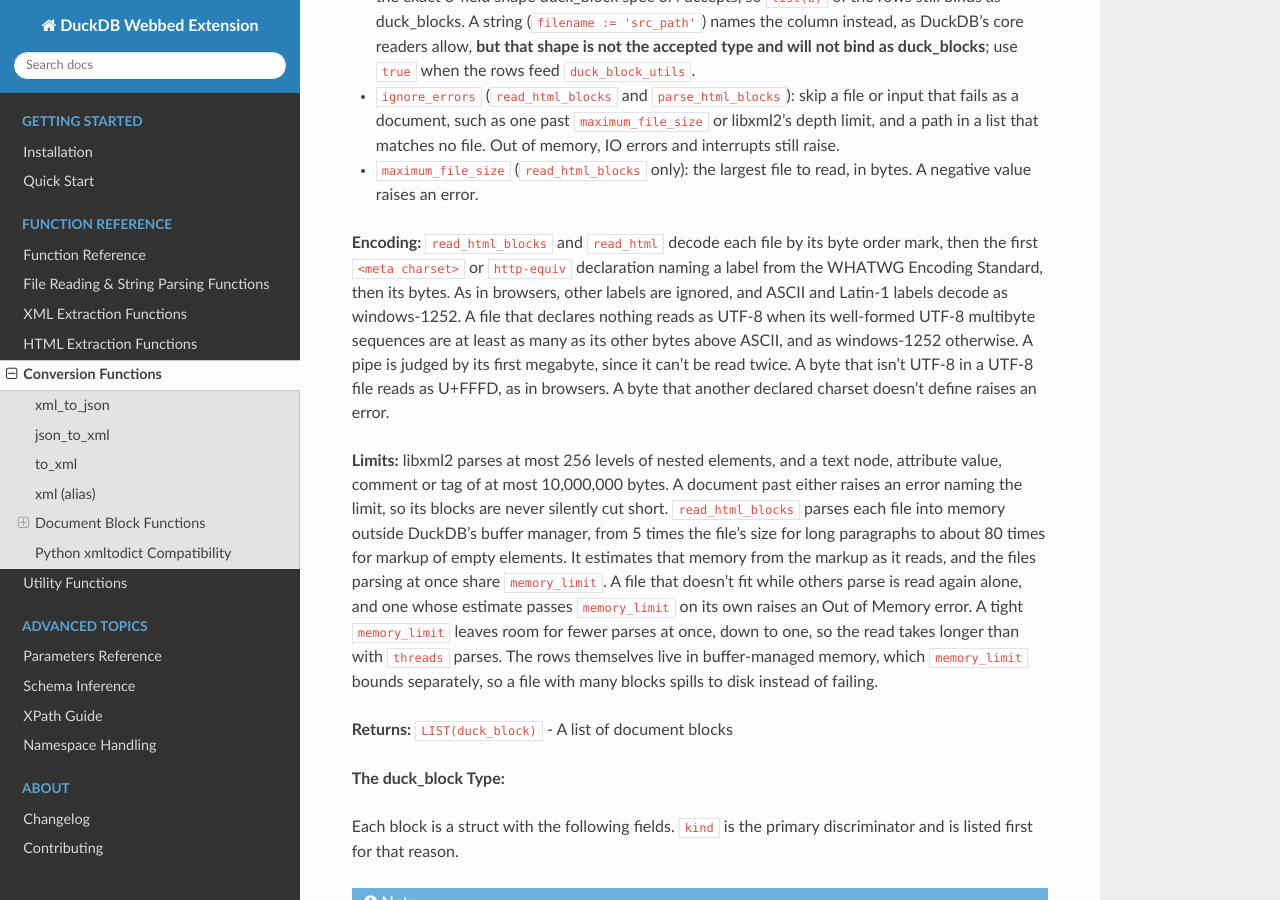
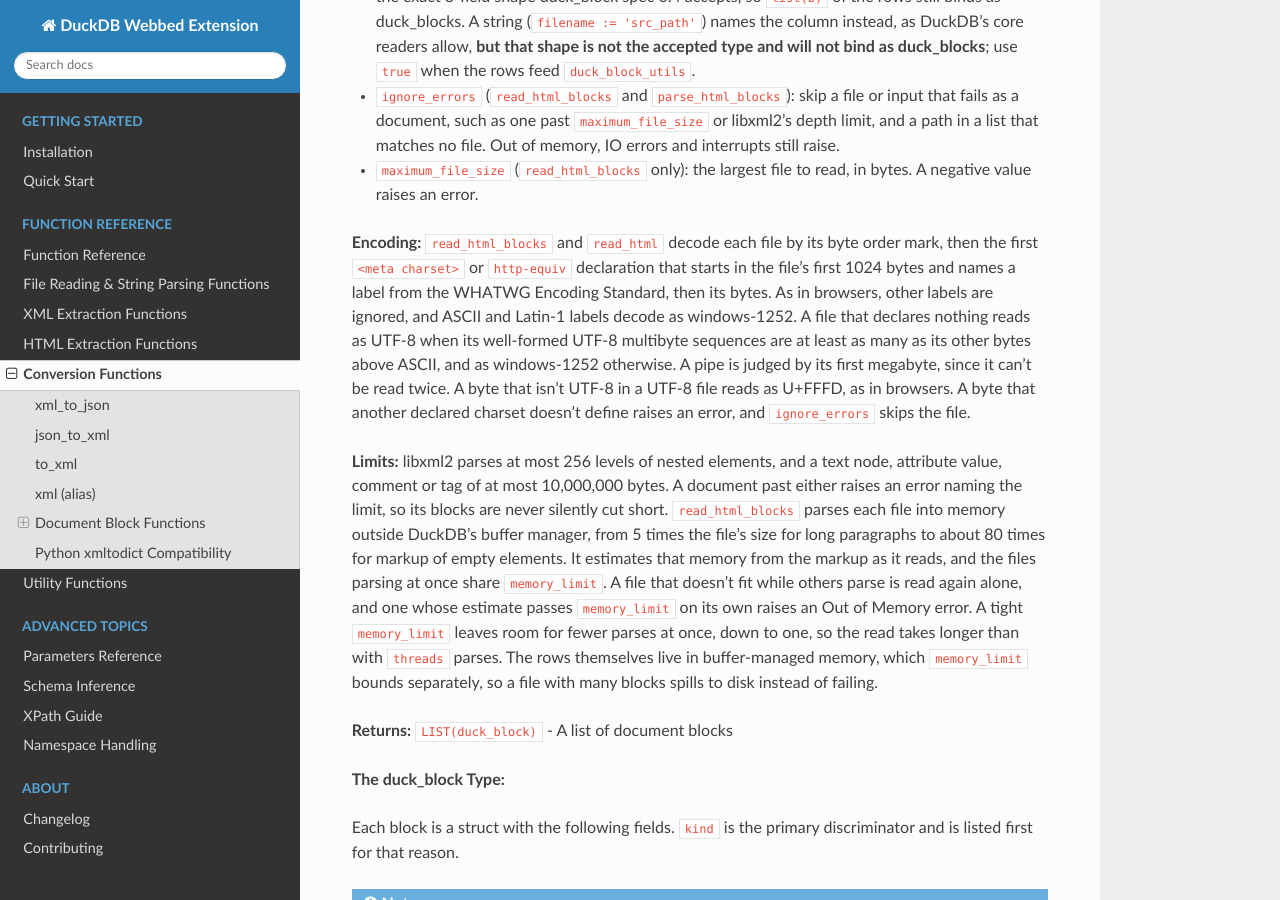
Before and after one commit to teaguesterling/duckdb_webbed, a Sphinx documentation site: the page built from docs/functions/conversion.rst, in a window 1280 px wide and 900 px high, scrolled down 4204 px. Built offline with Sphinx 7.4.7 and the Read the Docs theme 3.1.0, drawn with Linux system fonts in a browser that asks for light colours.

Commit message:
docs: a <meta> charset counts when it starts in the first 1024 bytes; ignore_errors skips an undecodable file (#244)
Co-Authored-By: Claude Opus 5.5 (1M context) <noreply@anthropic.com>
Claude-Session: https://claude.ai/code/session_018b8k4Hc5jjq4EL4YUkAq8Q

```diff
--- a/docs/changelog.rst
+++ b/docs/changelog.rst
@@ -23,7 +23,8 @@ Fixes from the duck_block review in #217.
   a Latin-1 or windows-1252 page no longer reads as U+FFFD. ASCII and Latin-1 labels decode as
   windows-1252, and only labels from the WHATWG Encoding Standard count, as in browsers. A byte
   that isn't UTF-8 in a UTF-8 file reads as U+FFFD. A byte another declared charset doesn't
-  define raises an error. It used to end the document there.
+  define raises an error, and ``ignore_errors`` skips the file. It used to end the document
+  there.
 - ``read_html_blocks`` streams each file into its parse and buffers rows in buffer-managed
   memory. Each parse estimates its document's memory from the markup as it reads and reserves
   it from ``memory_limit``, shared by the threads. A file that doesn't fit beside the others is
@@ -49,6 +50,9 @@ Fixes from the duck_block review in #217.
 - ``read_xml_objects`` and ``read_html_objects`` raise an error that names a file that isn't
   UTF-8, and point to ``read_xml``, ``read_html`` or ``read_blob``. They return each file as text,
   so a Latin-1 file can't be a value. The error used to be DuckDB's "Invalid unicode" (#244).
+- A ``<meta>`` charset that starts in a file's first 1024 bytes is read to its end, so a label
+  that crosses byte 1024 is read whole. ``iso-8859-15`` there used to read as ``iso-8859-1``
+  (#244).
 
 Fixes from the pre-release scan.
 
--- a/docs/functions/conversion.rst
+++ b/docs/functions/conversion.rst
@@ -231,13 +231,14 @@ Convert HTML content into a list of structured document blocks. This function pa
   negative value raises an error.
 
 **Encoding:** ``read_html_blocks`` and ``read_html`` decode each file by its byte order mark,
-then the first ``<meta charset>`` or ``http-equiv`` declaration naming a label from the WHATWG
-Encoding Standard, then its bytes. As in browsers, other labels are ignored, and ASCII and
+then the first ``<meta charset>`` or ``http-equiv`` declaration that starts in the file's first
+1024 bytes and names a label from the WHATWG Encoding Standard, then its bytes. As in browsers, other labels are ignored, and ASCII and
 Latin-1 labels decode as windows-1252. A
 file that declares nothing reads as UTF-8 when its well-formed UTF-8 multibyte sequences are
 at least as many as its other bytes above ASCII, and as windows-1252 otherwise. A pipe is judged by its first megabyte, since it can't
 be read twice. A byte that isn't UTF-8 in a UTF-8 file reads as
-U+FFFD, as in browsers. A byte that another declared charset doesn't define raises an error.
+U+FFFD, as in browsers. A byte that another declared charset doesn't define raises an error,
+and ``ignore_errors`` skips the file.
 
 **Limits:** libxml2 parses at most 256 levels of nested elements, and a text node,
 attribute value, comment or tag of at most 10,000,000 bytes. A document past either raises an error naming
```
